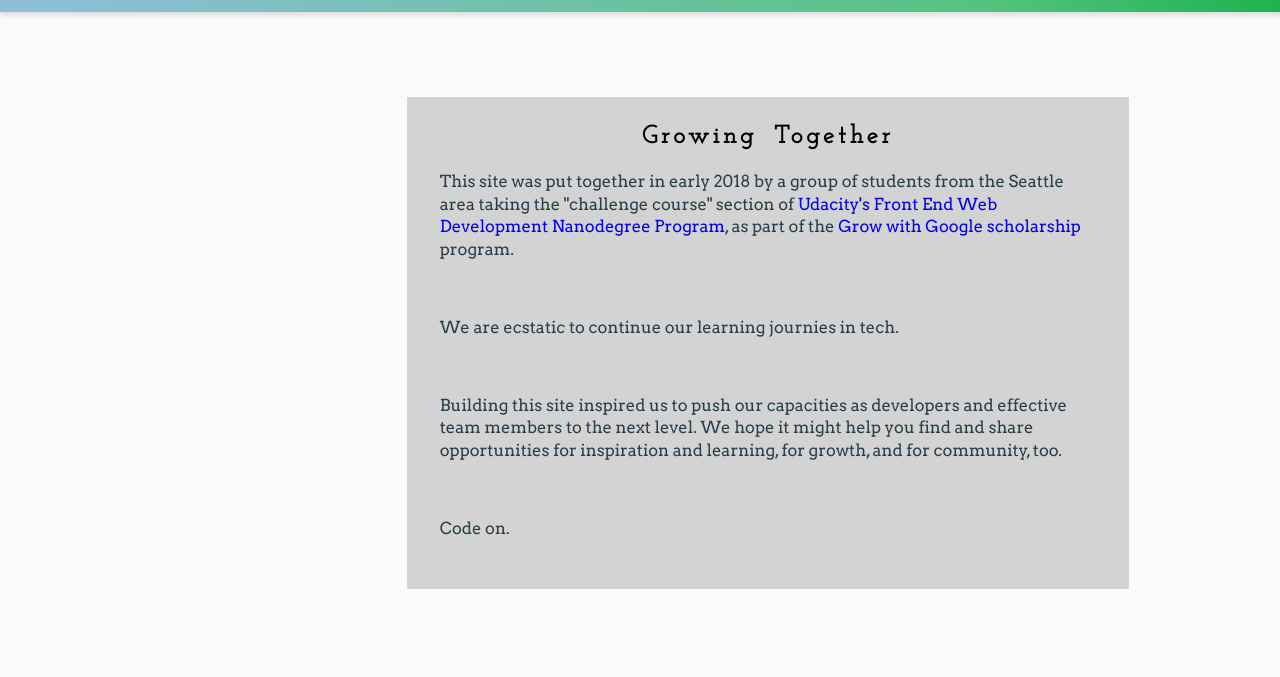
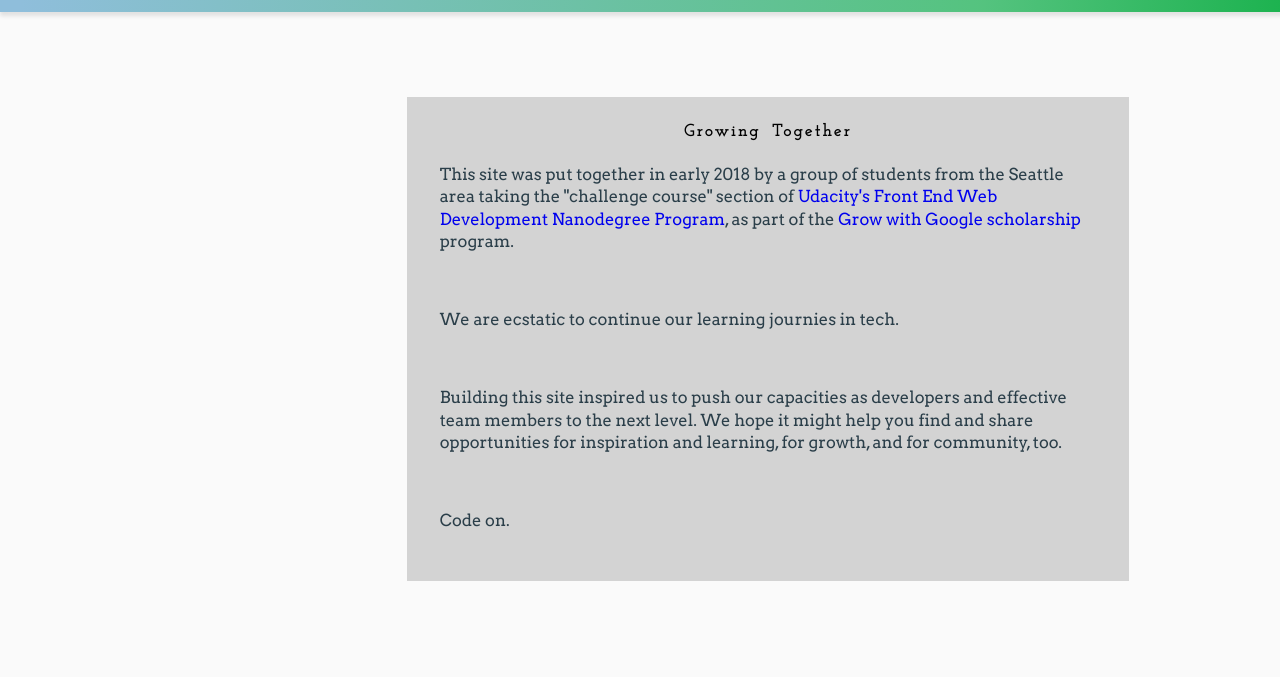
Before and after one commit to super-ming/Udacity_calendar_team, a plain HTML site: page about_page.html in a window 1280 px wide. Shown: the part 68-745 px from the top of the page. Drawn offline with nearby package versions, Linux system fonts and the light colour scheme; no server answers; a web font is replaced by a local one.

Commit message:
Update page_styles.css
""

```diff
--- a/styles/page_styles.css
+++ b/styles/page_styles.css
@@ -423,7 +423,7 @@ a:link {
 .about-us > h1 {
   padding-bottom: .2em;
   font-family: 'Josefin Slab';
-  font-size: 150%;
+  font-size: 100%;
   letter-spacing: .16em;
   text-align: center;
   word-spacing: .21em;
```
